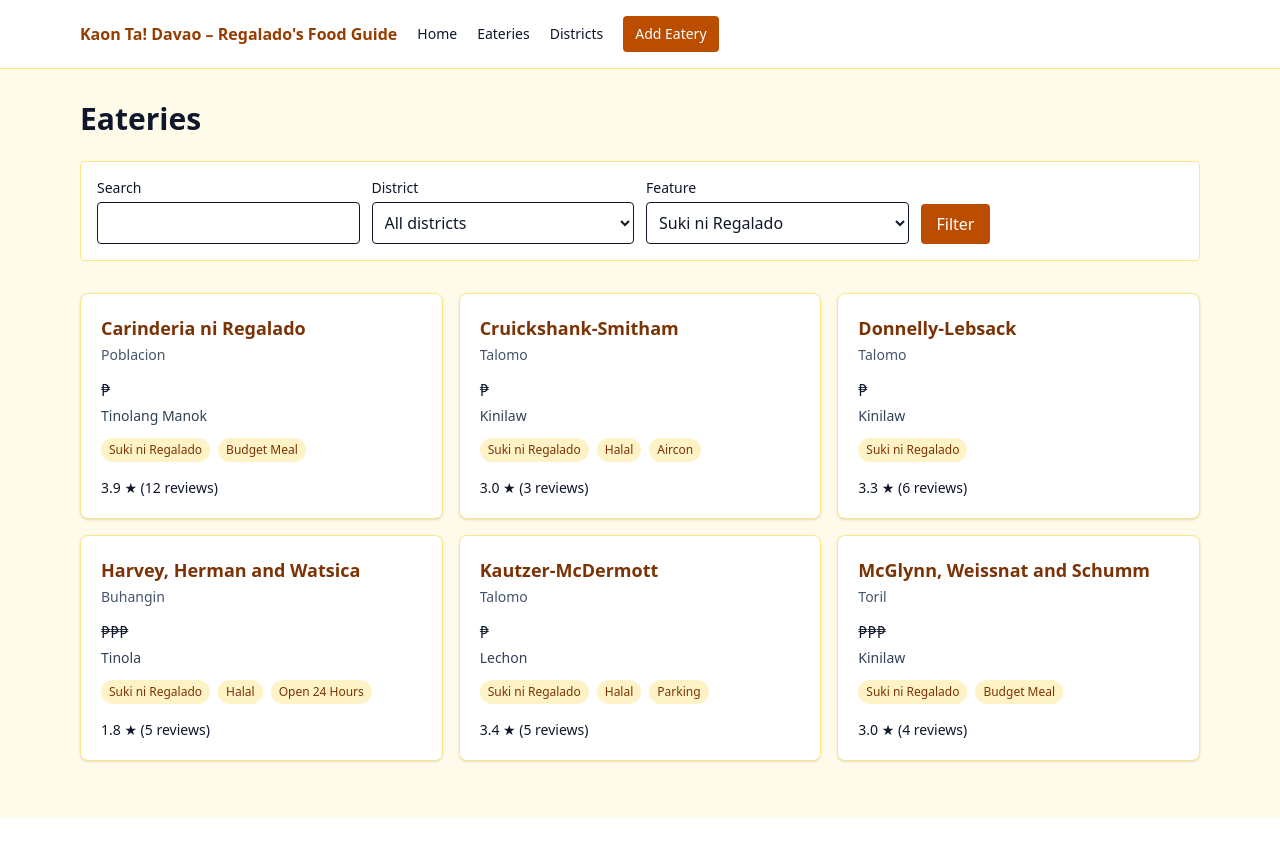
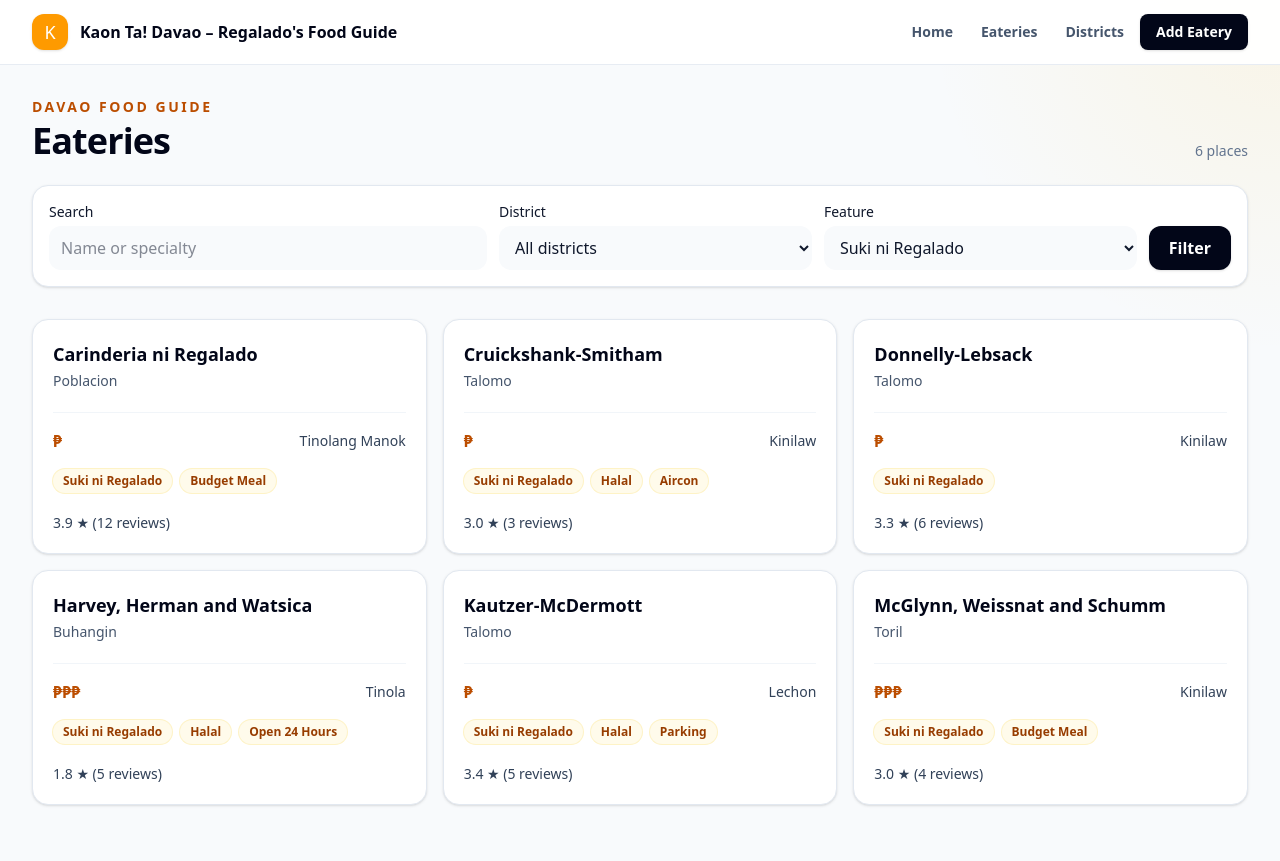
Before and after one commit to HanzDr/PrefinalProject-Regalado-KaonTaDavao, a Laravel app: a page that uses resources/views/layouts/app.blade.php in a window 1280 px wide. Before the commit the page ends 817 px from the top, so only its background shows below. Run offline with Laravel 12, Linux system fonts and the light colour scheme; data comes from the database, SQL or seed files in the repository; style sheets or scripts are compiled from the project's sources.

Commit message:
style: updating styling to modern

```diff
--- a/resources/css/app.css
+++ b/resources/css/app.css
@@ -7,3 +7,36 @@
     --font-sans: 'Instrument Sans', ui-sans-serif, system-ui, sans-serif, 'Apple Color Emoji', 'Segoe UI Emoji',
         'Segoe UI Symbol', 'Noto Color Emoji';
 }
+
+@layer base {
+    html {
+        scroll-behavior: smooth;
+    }
+
+    body {
+        background-image:
+            radial-gradient(circle at 100% 0%, rgba(251, 191, 36, 0.10), transparent 22rem),
+            radial-gradient(circle at 0% 100%, rgba(248, 250, 252, 1), transparent 30rem);
+    }
+
+    button,
+    a,
+    input,
+    select,
+    textarea {
+        -webkit-tap-highlight-color: transparent;
+    }
+
+    a,
+    button,
+    input,
+    select,
+    textarea {
+        outline-offset: 2px;
+    }
+
+    ::selection {
+        background: #fde68a;
+        color: #0f172a;
+    }
+}
--- a/resources/views/components/eatery-card.blade.php
+++ b/resources/views/components/eatery-card.blade.php
@@ -1,17 +1,18 @@
 @props(['eatery'])
-<article class="rounded-lg border border-amber-200 bg-white p-5 shadow-sm">
+<article class="group h-full overflow-hidden rounded-2xl border border-slate-200 bg-white p-5 shadow-sm transition duration-200 hover:-translate-y-1 hover:border-amber-300 hover:shadow-lg">
     <div class="flex items-start justify-between gap-3">
         <div>
-            <a href="{{ route('eateries.show', $eatery) }}" class="text-lg font-bold text-amber-900 hover:underline">{{ $eatery->name }}</a>
+            <a href="{{ route('eateries.show', $eatery) }}" class="text-lg font-bold text-slate-950 transition group-hover:text-amber-700">{{ $eatery->name }}</a>
             <p>
                 <a href="{{ route('districts.show', $eatery->district) }}" class="text-sm text-slate-600 hover:underline">{{ $eatery->district->name }}</a>
             </p>
         </div>
         @if (! $eatery->is_open)
-            <span class="rounded bg-red-100 px-2 py-1 text-xs font-semibold text-red-700">Closed</span>
+            <span class="shrink-0 rounded-full bg-red-50 px-2.5 py-1 text-xs font-bold text-red-700">Closed</span>
         @endif
     </div>
-    <p class="mt-3">
+    <div class="mt-5 flex items-center justify-between gap-3 border-t border-slate-100 pt-4">
+        <p class="font-bold text-amber-700">
             @if ($eatery->price_range === 'budget')
                 ₱
             @elseif ($eatery->price_range === 'mid')
@@ -21,14 +22,15 @@
             @endif
         </p>
         @if ($eatery->specialty)
-        <p class="mt-1 text-sm text-slate-700">{{ $eatery->specialty }}</p>
+            <p class="text-right text-sm font-medium text-slate-700">{{ $eatery->specialty }}</p>
         @endif
-    <div class="mt-3 flex flex-wrap gap-2">
+    </div>
+    <div class="mt-4 flex flex-wrap gap-2">
         @foreach ($eatery->features as $feature)
-            <a href="{{ route('eateries.index', ['feature' => $feature->name]) }}" class="rounded-full bg-amber-100 px-2 py-1 text-xs text-amber-900">{{ $feature->name }}</a>
+            <a href="{{ route('eateries.index', ['feature' => $feature->name]) }}" class="rounded-full bg-amber-50 px-2.5 py-1 text-xs font-semibold text-amber-800 ring-1 ring-amber-100">{{ $feature->name }}</a>
         @endforeach
     </div>
-    <p class="mt-4 text-sm">
+    <p class="mt-5 text-sm text-slate-700">
         @if ($eatery->reviews_count)
             <x-rating :rating="$eatery->reviews_avg_rating" :count="$eatery->reviews_count" />
         @else
--- a/resources/views/districts/index.blade.php
+++ b/resources/views/districts/index.blade.php
@@ -1,10 +1,11 @@
 @extends('layouts.app')
 
 @section('content')
-    <h1 class="text-3xl font-bold">Districts</h1>
+    <p class="text-sm font-bold uppercase tracking-[0.18em] text-amber-700">Explore Davao</p>
+    <h1 class="mt-1 text-3xl font-black tracking-tight sm:text-4xl">Districts</h1>
     <div class="mt-6 grid gap-4 sm:grid-cols-2 lg:grid-cols-3">
         @foreach ($districts as $district)
-            <a href="{{ route('districts.show', $district) }}" class="rounded border border-amber-200 bg-white p-5 font-semibold hover:border-amber-500">
+            <a href="{{ route('districts.show', $district) }}" class="rounded-2xl border border-slate-200 bg-white p-5 font-bold shadow-sm transition hover:-translate-y-1 hover:border-amber-300 hover:shadow-lg">
                 {{ $district->name }}
                 <span class="block text-sm font-normal text-slate-600">{{ $district->eateries_count }} {{ $district->eateries_count === 1 ? 'eatery' : 'eateries' }}</span>
             </a>
--- a/resources/views/districts/show.blade.php
+++ b/resources/views/districts/show.blade.php
@@ -1,8 +1,9 @@
 @extends('layouts.app')
 
 @section('content')
-    <h1 class="text-3xl font-bold">{{ $district->name }}</h1>
-    <p class="mt-2 text-slate-700">{{ $district->reviews_count }} {{ $district->reviews_count === 1 ? 'review' : 'reviews' }} in {{ $district->name }}</p>
+    <p class="text-sm font-bold uppercase tracking-[0.18em] text-amber-700">District</p>
+    <h1 class="mt-1 text-3xl font-black tracking-tight sm:text-4xl">{{ $district->name }}</h1>
+    <p class="mt-2 rounded-full bg-amber-50 px-3 py-1 text-sm font-semibold text-amber-800 ring-1 ring-amber-100 inline-block">{{ $district->reviews_count }} {{ $district->reviews_count === 1 ? 'review' : 'reviews' }} in {{ $district->name }}</p>
     @if ($district->eateries->isNotEmpty())
         <div class="mt-6 grid grid-cols-1 gap-4 md:grid-cols-2 lg:grid-cols-3">
             @foreach ($district->eateries as $eatery)
--- a/resources/views/eateries/create.blade.php
+++ b/resources/views/eateries/create.blade.php
@@ -1,8 +1,9 @@
 @extends('layouts.app')
 
 @section('content')
-    <h1 class="mb-6 text-3xl font-bold">Add Eatery</h1>
-    <form method="POST" action="{{ route('eateries.store') }}" class="rounded-lg border border-amber-200 bg-white p-6">
+    <p class="text-sm font-bold uppercase tracking-[0.18em] text-amber-700">New place</p>
+    <h1 class="mb-6 mt-1 text-3xl font-black tracking-tight sm:text-4xl">Add Eatery</h1>
+    <form method="POST" action="{{ route('eateries.store') }}" class="rounded-3xl border border-slate-200 bg-white p-5 shadow-sm sm:p-8">
         @csrf
         @include('eateries._form')
         <button type="submit" class="mt-6 rounded bg-amber-700 px-4 py-2 text-white">Save Eatery</button>
--- a/resources/views/eateries/edit.blade.php
+++ b/resources/views/eateries/edit.blade.php
@@ -1,8 +1,9 @@
 @extends('layouts.app')
 
 @section('content')
-    <h1 class="mb-6 text-3xl font-bold">Edit Eatery</h1>
-    <form method="POST" action="{{ route('eateries.update', $eatery) }}" class="rounded-lg border border-amber-200 bg-white p-6">
+    <p class="text-sm font-bold uppercase tracking-[0.18em] text-amber-700">Update place</p>
+    <h1 class="mb-6 mt-1 text-3xl font-black tracking-tight sm:text-4xl">Edit Eatery</h1>
+    <form method="POST" action="{{ route('eateries.update', $eatery) }}" class="rounded-3xl border border-slate-200 bg-white p-5 shadow-sm sm:p-8">
         @csrf
         @method('PUT')
         @include('eateries._form')
--- a/resources/views/eateries/index.blade.php
+++ b/resources/views/eateries/index.blade.php
@@ -1,15 +1,21 @@
 @extends('layouts.app')
 
 @section('content')
-    <h1 class="text-3xl font-bold">Eateries</h1>
-    <form method="GET" action="{{ route('eateries.index') }}" class="mt-6 grid gap-3 rounded border border-amber-200 bg-white p-4 md:grid-cols-4">
+    <div class="flex items-end justify-between gap-4">
+        <div>
+            <p class="text-sm font-bold uppercase tracking-[0.18em] text-amber-700">Davao food guide</p>
+            <h1 class="mt-1 text-3xl font-black tracking-tight text-slate-950 sm:text-4xl">Eateries</h1>
+        </div>
+        <p class="hidden text-sm text-slate-500 sm:block">{{ $eateries->total() }} places</p>
+    </div>
+    <form method="GET" action="{{ route('eateries.index') }}" class="mt-6 grid gap-3 rounded-2xl border border-slate-200 bg-white p-4 shadow-sm sm:grid-cols-2 lg:grid-cols-[1.4fr_1fr_1fr_auto]">
         <div>
             <label for="q" class="block text-sm font-medium">Search</label>
-            <input id="q" name="q" type="text" value="{{ request('q') }}" class="mt-1 w-full rounded border p-2">
+            <input id="q" name="q" type="text" value="{{ request('q') }}" placeholder="Name or specialty" class="mt-1 w-full rounded-xl border-slate-200 bg-slate-50 px-3 py-2.5 outline-none transition focus:border-amber-400 focus:ring-2 focus:ring-amber-100">
         </div>
         <div>
             <label for="district" class="block text-sm font-medium">District</label>
-            <select id="district" name="district" class="mt-1 w-full rounded border p-2">
+            <select id="district" name="district" class="mt-1 w-full rounded-xl border-slate-200 bg-slate-50 px-3 py-2.5 outline-none transition focus:border-amber-400 focus:ring-2 focus:ring-amber-100">
                 <option value="">All districts</option>
                 @foreach ($districts as $district)
                     <option value="{{ $district->id }}" @selected(request('district') == $district->id)>{{ $district->name }}</option>
@@ -18,7 +24,7 @@
         </div>
         <div>
             <label for="feature" class="block text-sm font-medium">Feature</label>
-            <select id="feature" name="feature" class="mt-1 w-full rounded border p-2">
+            <select id="feature" name="feature" class="mt-1 w-full rounded-xl border-slate-200 bg-slate-50 px-3 py-2.5 outline-none transition focus:border-amber-400 focus:ring-2 focus:ring-amber-100">
                 <option value="">All features</option>
                 @foreach ($features as $feature)
                     <option value="{{ $feature->name }}" @selected(request('feature') == $feature->name)>{{ $feature->name }}</option>
@@ -26,7 +32,7 @@
             </select>
         </div>
         <div class="flex items-end">
-            <button type="submit" class="rounded bg-amber-700 px-4 py-2 text-white">Filter</button>
+            <button type="submit" class="w-full rounded-xl bg-slate-950 px-5 py-2.5 font-semibold text-white shadow-sm transition hover:bg-amber-600">Filter</button>
         </div>
     </form>
 
--- a/resources/views/layouts/app.blade.php
+++ b/resources/views/layouts/app.blade.php
@@ -6,10 +6,10 @@
     <title>{{ config('kaonta.site_title') }}</title>
     @vite(['resources/css/app.css', 'resources/js/app.js'])
 </head>
-<body class="min-h-screen bg-amber-50 text-slate-900">
+<body class="min-h-screen bg-slate-50 text-slate-900 antialiased">
     @include('partials.nav')
     @include('partials.flash')
-    <main class="mx-auto max-w-6xl px-4 py-8">
+    <main class="mx-auto max-w-7xl px-4 py-6 sm:px-6 sm:py-8 lg:px-8">
         @yield('content')
     </main>
 </body>
--- a/resources/views/partials/flash.blade.php
+++ b/resources/views/partials/flash.blade.php
@@ -1,5 +1,5 @@
 @if (session('success'))
-    <div class="mx-auto mt-4 max-w-6xl px-4">
-        <p class="rounded border border-green-300 bg-green-50 px-4 py-3 text-green-800">{{ session('success') }}</p>
+    <div class="mx-auto mt-4 max-w-7xl px-4 sm:px-6 lg:px-8">
+        <p class="rounded-xl border border-green-200 bg-green-50 px-4 py-3 text-sm font-semibold text-green-800 shadow-sm">{{ session('success') }}</p>
     </div>
 @endif
--- a/resources/views/partials/nav.blade.php
+++ b/resources/views/partials/nav.blade.php
@@ -1,9 +1,16 @@
-<nav class="border-b border-amber-200 bg-white">
-    <div class="mx-auto flex max-w-6xl flex-wrap items-center gap-5 px-4 py-4">
-        <a class="font-bold text-amber-800" href="{{ route('home') }}">{{ config('kaonta.site_title') }}</a>
-        <a href="{{ route('home') }}" class="text-sm hover:text-amber-700">Home</a>
-        <a href="{{ route('eateries.index') }}" class="text-sm hover:text-amber-700">Eateries</a>
-        <a href="{{ route('districts.index') }}" class="text-sm hover:text-amber-700">Districts</a>
-        <a href="{{ route('eateries.create') }}" class="rounded bg-amber-700 px-3 py-2 text-sm text-white">Add Eatery</a>
+<nav class="sticky top-0 z-30 border-b border-slate-200/80 bg-white/95 backdrop-blur">
+    <div class="mx-auto max-w-7xl px-4 sm:px-6 lg:px-8">
+        <div class="grid min-h-16 grid-cols-1 items-center gap-3 py-3 sm:grid-cols-[minmax(0,1fr)_auto] sm:py-0">
+            <a class="flex min-w-0 items-center gap-3" href="{{ route('home') }}">
+                <span class="flex size-9 shrink-0 items-center justify-center rounded-xl bg-amber-500 text-lg text-white shadow-sm">K</span>
+                <span class="truncate text-sm font-bold text-slate-950 sm:text-base">{{ config('kaonta.site_title') }}</span>
+            </a>
+            <div class="grid grid-cols-4 gap-1 sm:flex sm:items-center sm:gap-1">
+                <a href="{{ route('home') }}" class="rounded-lg px-2 py-2 text-center text-xs font-semibold text-slate-600 transition hover:bg-slate-100 hover:text-slate-950 sm:px-3 sm:text-sm">Home</a>
+                <a href="{{ route('eateries.index') }}" class="rounded-lg px-2 py-2 text-center text-xs font-semibold text-slate-600 transition hover:bg-slate-100 hover:text-slate-950 sm:px-3 sm:text-sm">Eateries</a>
+                <a href="{{ route('districts.index') }}" class="rounded-lg px-2 py-2 text-center text-xs font-semibold text-slate-600 transition hover:bg-slate-100 hover:text-slate-950 sm:px-3 sm:text-sm">Districts</a>
+                <a href="{{ route('eateries.create') }}" class="rounded-lg bg-slate-950 px-2 py-2 text-center text-xs font-semibold text-white shadow-sm transition hover:bg-amber-600 sm:px-4 sm:text-sm">Add Eatery</a>
+            </div>
+        </div>
     </div>
 </nav>
--- a/resources/views/reviewers/show.blade.php
+++ b/resources/views/reviewers/show.blade.php
@@ -1,11 +1,12 @@
 @extends('layouts.app')
 
 @section('content')
-    <h1 class="text-3xl font-bold">{{ $user->name }}</h1>
+    <p class="text-sm font-bold uppercase tracking-[0.18em] text-amber-700">Reviewer</p>
+    <h1 class="mt-1 text-3xl font-black tracking-tight sm:text-4xl">{{ $user->name }}</h1>
     <p class="mt-2 text-slate-700">{{ $user->reviews_count }} {{ $user->reviews_count === 1 ? 'review written' : 'reviews written' }}</p>
     <div class="mt-6 space-y-4">
         @foreach ($user->reviews as $review)
-            <article class="rounded border border-amber-200 bg-white p-5">
+            <article class="rounded-2xl border border-slate-200 bg-white p-5 shadow-sm">
                 <p>
                     <a href="{{ route('eateries.show', $review->eatery) }}" class="font-bold underline">{{ $review->eatery->name }}</a>
                     — <x-rating :rating="$review->rating" />
```
Also changed, not shown: resources/views/eateries/_form.blade.php (+7 -7 lines), resources/views/eateries/show.blade.php (+4 -4 lines), resources/views/home.blade.php (+9 -5 lines), 3 other files. Lines whose indentation alone changed are shown as unchanged.
